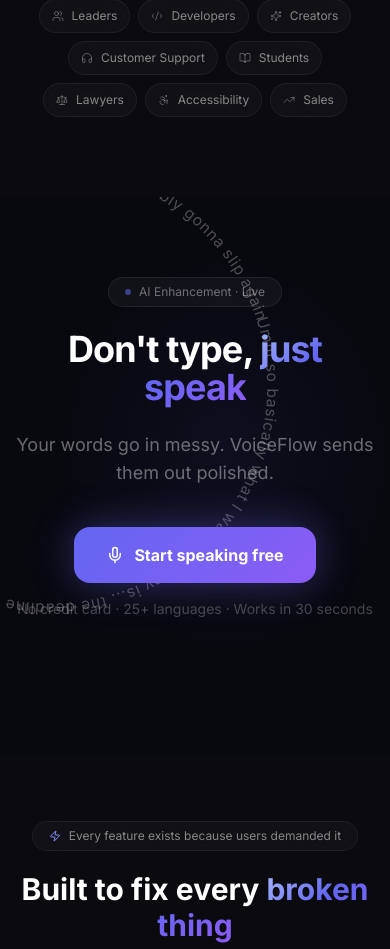
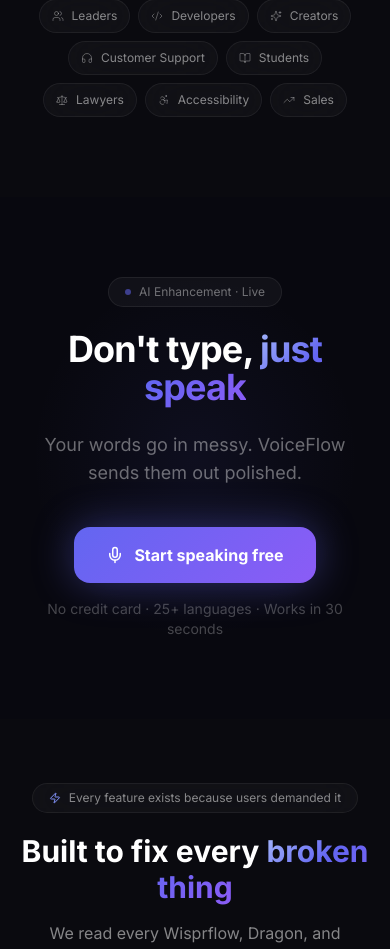
Before and after one commit to haseebsocialmediamanager-tech/voiceflow-ai, a Next.js app: page / in a window 390 px wide. Shown: the part 2945-3894 px from the top of the page. Built offline with nearby package versions, Linux system fonts and the light colour scheme.

Commit message:
remove: spinning circle text from VoiceTransformSection
Co-Authored-By: Claude Sonnet 4.6 <noreply@anthropic.com>

```diff
--- a/src/components/VoiceTransformSection.tsx
+++ b/src/components/VoiceTransformSection.tsx
@@ -4,61 +4,27 @@ import { motion } from "framer-motion";
 import { Mic } from "lucide-react";
 import Link from "next/link";
 
-/* ── Raw speech (long sentence, spins on circle) ─────────────── */
-const RAW_LONG =
-  "Umm so basically what I wanted to say is... the deadline thing is kinda ugh you know? I told the team it should be ready by Friday although it's probably gonna slip again. There's been so much back and forth and like nobody really knows what's going on. Can you check if Sarah sent out the notes from yesterday's meeting? I think she mentioned it but I'm kinda lost. Also the client invoice — uh I forgot to send it and now they're upset but like honestly the product is really good so...   ·   ";
-
-
-/* ── Section ─────────────────────────────────────────────────── */
 export function VoiceTransformSection() {
   return (
     <section
       className="relative overflow-hidden"
-      style={{ background: "#08080f", minHeight: 560 }}
+      style={{ background: "#08080f" }}
     >
       {/* Ambient glow */}
       <div
         className="absolute inset-0 pointer-events-none"
         style={{
           background:
-            "radial-gradient(ellipse 60% 50% at 58% 46%, rgba(99,102,241,0.07) 0%, transparent 70%)",
+            "radial-gradient(ellipse 60% 50% at 50% 50%, rgba(99,102,241,0.07) 0%, transparent 70%)",
         }}
       />
 
-      {/* ── Spinning circle — raw messy speech, left side ── */}
-      <div
-        className="absolute pointer-events-none"
-        style={{ top: -55, left: -175, width: 490, height: 490, zIndex: 1 }}
-      >
-        <svg width="490" height="490" viewBox="0 0 490 490">
-          <defs>
-            <path id="vf-circle-path" d="M245,28 A217,217 0 1,1 244.999,28 Z" />
-          </defs>
-          <motion.g
-            animate={{ rotate: 360 }}
-            transition={{ duration: 34, repeat: Infinity, ease: "linear" }}
-            style={{ transformOrigin: "245px 245px" }}
-          >
-            <text
-              fontSize="15.5"
-              fontFamily="Inter, system-ui, sans-serif"
-              fill="rgba(255,255,255,0.28)"
-              letterSpacing="0.8"
-            >
-              <textPath href="#vf-circle-path">
-                {RAW_LONG + RAW_LONG}
-              </textPath>
-            </text>
-          </motion.g>
-        </svg>
-      </div>
-
-      {/* ── Heading + CTA ── */}
+      {/* Heading + CTA */}
       <motion.div
         initial={{ opacity: 0, y: 24 }}
         whileInView={{ opacity: 1, y: 0 }}
         viewport={{ once: true }}
-        className="relative z-10 text-center px-4 pt-20 sm:pt-28 pb-24 sm:pb-32"
+        className="relative z-10 text-center px-6 pt-20 sm:pt-28 pb-20 sm:pb-28"
       >
         <div
           className="inline-flex items-center gap-2 px-4 py-1.5 rounded-full text-xs text-white/40 mb-6"
@@ -105,7 +71,6 @@ export function VoiceTransformSection() {
           No credit card · 25+ languages · Works in 30 seconds
         </p>
       </motion.div>
-
     </section>
   );
 }
```
